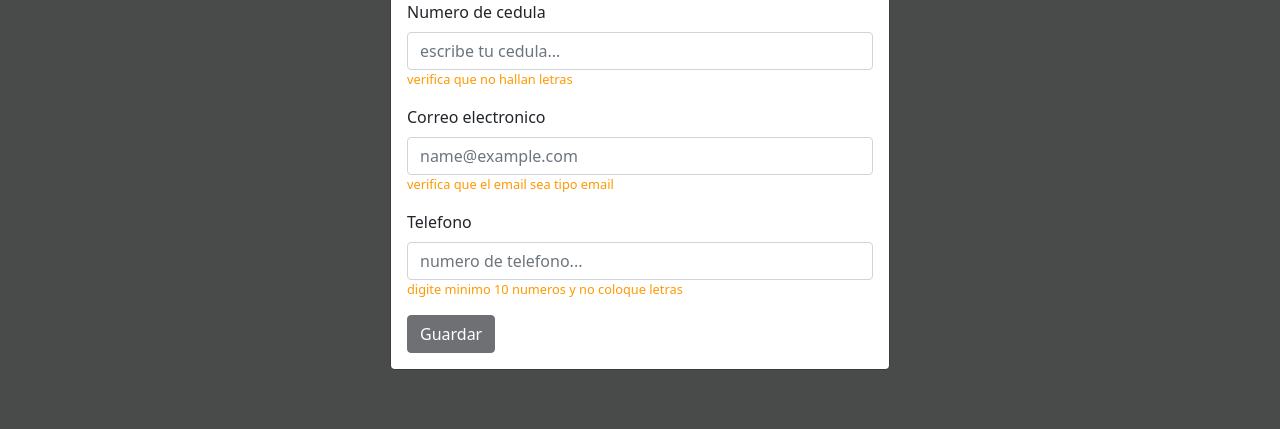
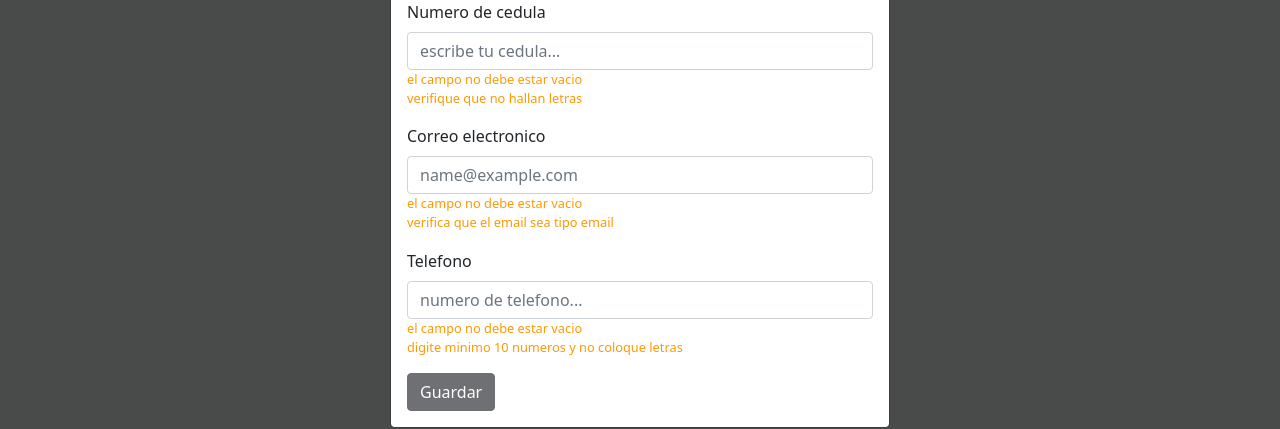
Before and after one commit to santiago-cortes-ortiz/prueba-insoftar-frontend, an Angular app: page / in a window 1280 px wide. Both pictures are taken after a click on the link "Agregar usuario". Shown: the part 357-786 px from the top of the page. Built offline with nearby package versions, Linux system fonts and the light colour scheme; no server answers.

Commit message:
completo el frontend

```diff
--- a/src/app/app.component.html
+++ b/src/app/app.component.html
@@ -76,13 +76,19 @@
           <div class="mb-3">
             <label for="cedula" class="form-label">Numero de cedula</label>
             <input #cedula="ngModel" type="number" ngModel name="cedula" class="form-control" id="cedula"  placeholder="escribe tu cedula..." pattern="[0-9]*" required>
+            <div *ngIf="cedula.errors?.required"  style="color: #ff9900; font-size: 80%">
+              el campo no debe estar vacio
+            </div>
             <div *ngIf="cedula.invalid"  style="color: #ff9900; font-size: 80%">
-              verifica que no hallan letras
+              verifique que no hallan letras
             </div>
           </div>
           <div class="mb-3">
             <label for="email" class="form-label">Correo electronico</label>
             <input #email="ngModel" type="email" ngModel name="correo" class="form-control" id="email"  placeholder="name@example.com" required email>
+            <div *ngIf="email.errors?.required"  style="color: #ff9900; font-size: 80%">
+              el campo no debe estar vacio
+            </div>
             <div *ngIf="email.invalid"  style="color: #ff9900; font-size: 80%">
               verifica que el email sea tipo email
             </div>
@@ -90,6 +96,9 @@
           <div class="mb-3">
             <label for="telefono" class="form-label">Telefono</label>
             <input #telefono="ngModel" type="text" ngModel name="telefono" class="form-control" id="telefono"  placeholder="numero de telefono..."  minlength="10" pattern="[0-9]*" required>
+            <div *ngIf="telefono.errors?.required"  style="color: #ff9900; font-size: 80%">
+              el campo no debe estar vacio
+            </div>
             <div *ngIf="telefono.invalid"  style="color: #ff9900; font-size: 80%">
               digite minimo 10 numeros y no coloque letras
             </div>
```
